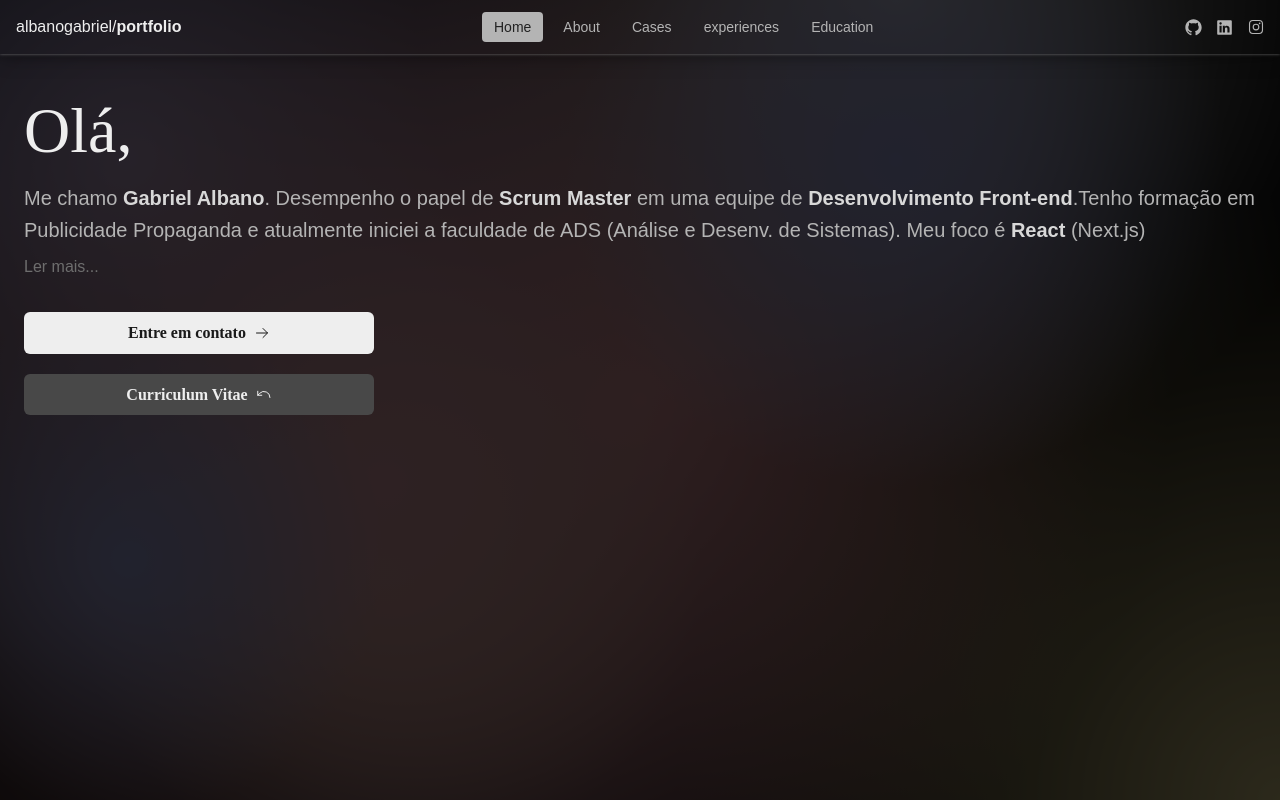
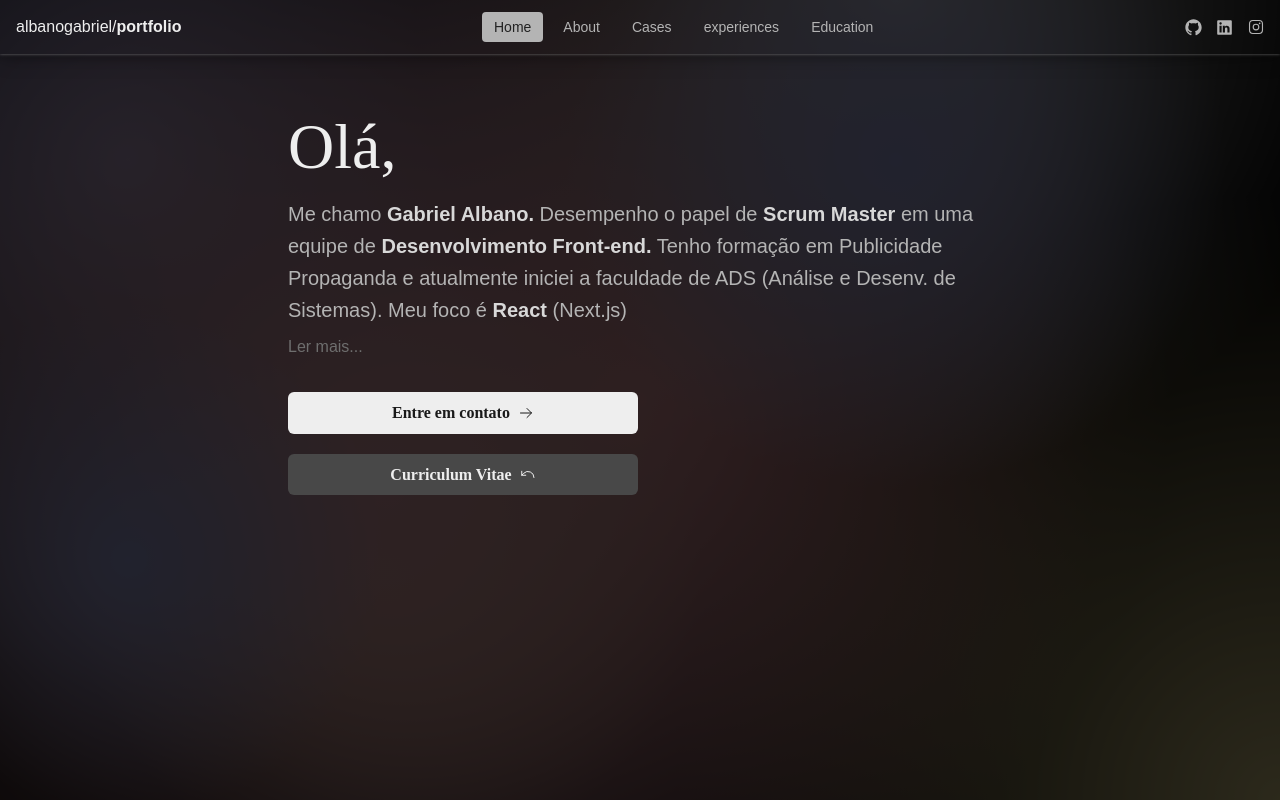
Before and after one commit to albanogabriel/my-portfolio, a React (Vite) app: page / in a window 1280 px wide. Built offline with nearby package versions, Linux system fonts and the light colour scheme; a web font is replaced by a local one.

Commit message:
fix: breakpoints in PageContainer Component

```diff
--- a/src/pages/About/styles.ts
+++ b/src/pages/About/styles.ts
@@ -4,6 +4,10 @@ export const TextContainer = styled.div`
   display: flex;
   flex-direction: column;
   gap: 2rem;
+
+  p {
+    font-size: 1rem;
+  }
 
   span {
     a {
--- a/src/pages/Home/index.tsx
+++ b/src/pages/Home/index.tsx
@@ -13,9 +13,9 @@ export function Home() {
             <BigTitle>Olá,</BigTitle>
 
             <SmallParagraph>
-              Me chamo <strong>Gabriel Albano</strong>. Desempenho o papel de{' '}
+              Me chamo <strong>Gabriel Albano.</strong> Desempenho o papel de{' '}
               <strong>Scrum Master</strong> em uma equipe de{' '}
-              <strong>Desenvolvimento Front-end</strong>.Tenho formação em
+              <strong>Desenvolvimento Front-end.</strong> Tenho formação em
               Publicidade Propaganda e atualmente iniciei a faculdade de ADS
               (Análise e Desenv. de Sistemas). Meu foco é <strong>React</strong>{' '}
               (Next.js)
--- a/src/styles/global.ts
+++ b/src/styles/global.ts
@@ -51,10 +51,14 @@ export const PageContainer = styled.div`
   width: 100%;
   padding: 32px 24px;
 
-  @media (min-width: 767px) {
-    // desktop
-    max-width: 1400px;
-    margin: 0 auto;
+  @media (min-width: 768px) {
+    padding: 48px; /* Increase padding for tablets */
+  }
+
+  /* Media query for desktops (1024px) */
+  @media (min-width: 1024px) {
+    width: 800px;
+    margin: 0 auto; /* Center the container */
   }
 `
 export const BigTitle = styled.h1`
```
